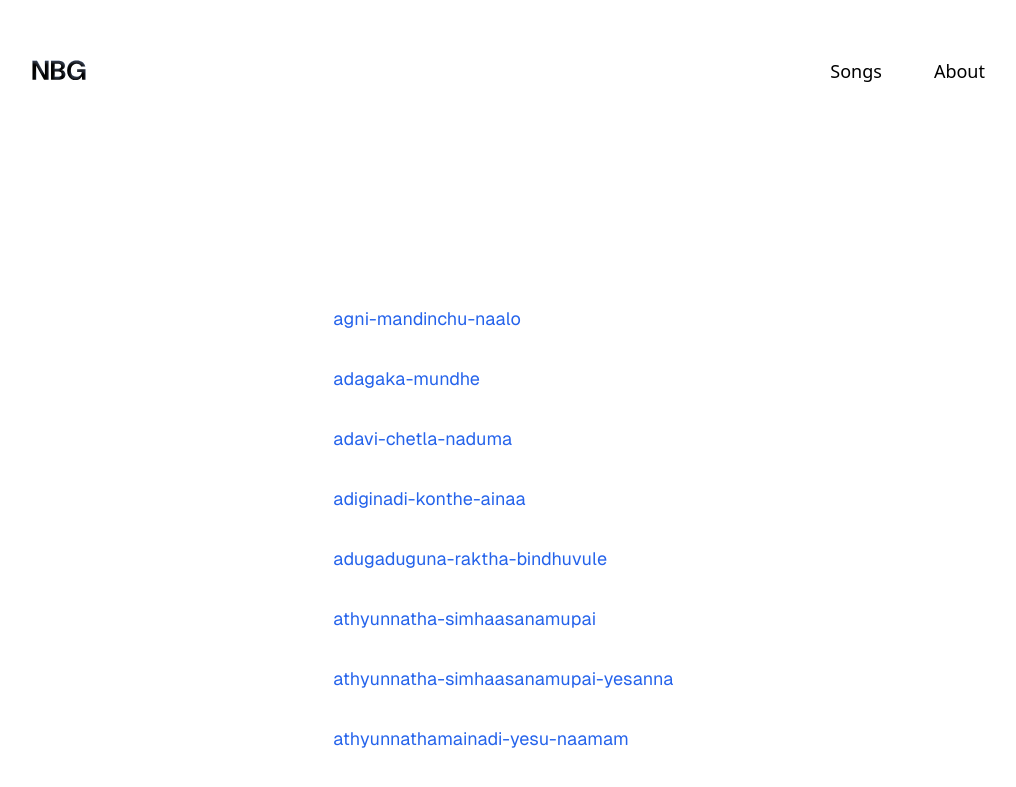
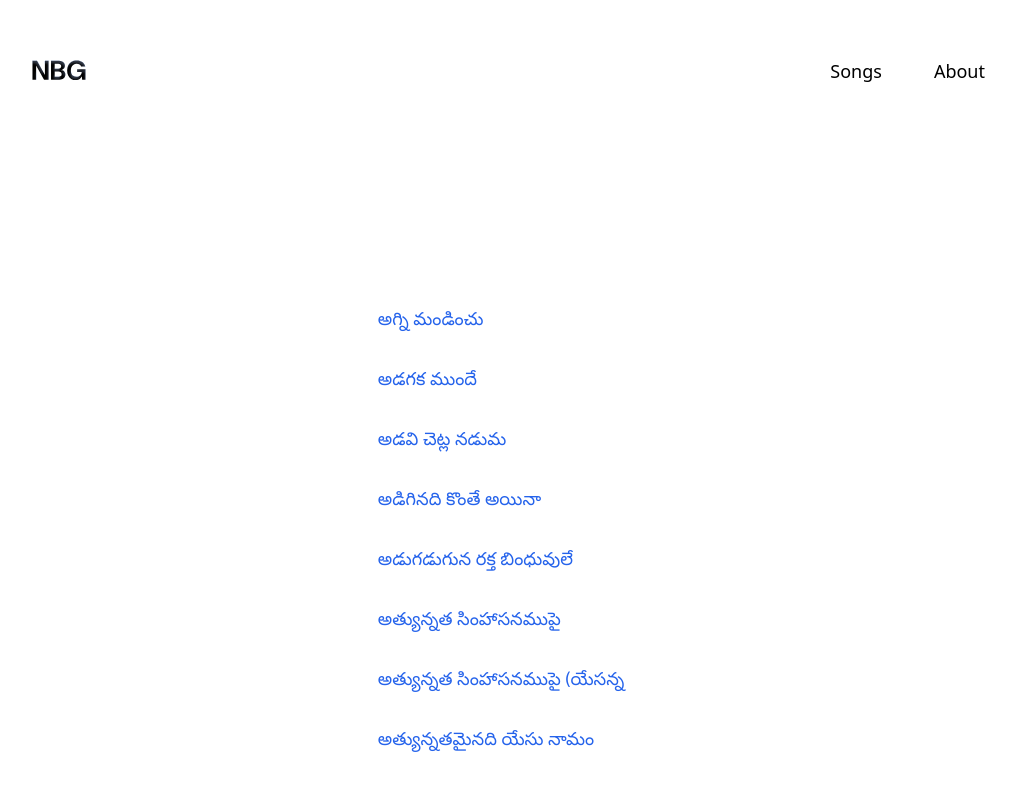
Before and after one commit to nani-samireddy/nbg, a Next.js app: page / in a window 1280 px wide. Shown: the top 787 px of the page, without its empty margins (119-1135 px from the left). Built offline with nearby package versions, Linux system fonts and the light colour scheme.

Commit message:
chore: add telugu titles

```diff
--- a/app/page.tsx
+++ b/app/page.tsx
@@ -1,8 +1,21 @@
 import teluguSongs from './songs_data.json';
+
+type Song = {
+  telugu_title: string;
+  telugu_lyrics: string;
+  english_title: string;
+  english_lyrics: string;
+};
+
+type SongsData = {
+  [key: string]: Song;
+};
+
+const songsData: SongsData = teluguSongs;
 
 export default function Page() {
 
-const indexes = Object.keys(teluguSongs);
+const indexes = Object.keys(songsData);
   return (
     <div className="grid grid-rows-[20px_1fr_20px] items-center justify-items-center min-h-screen p-8 pb-20 gap-16 sm:p-20 font-[family-name:var(--font-geist-sans)]">
       <main className="flex flex-col gap-8 row-start-2 items-start sm:items-start">
@@ -13,7 +26,7 @@ const indexes = Object.keys(teluguSongs);
               href={`/songs/${index}`}
               className="flex items-center gap-2 text-lg text-blue-600 hover:underline hover:underline-offset-4"
             >
-              {index}
+              {songsData[index].telugu_title}
             </a>
           ))
         }
```
